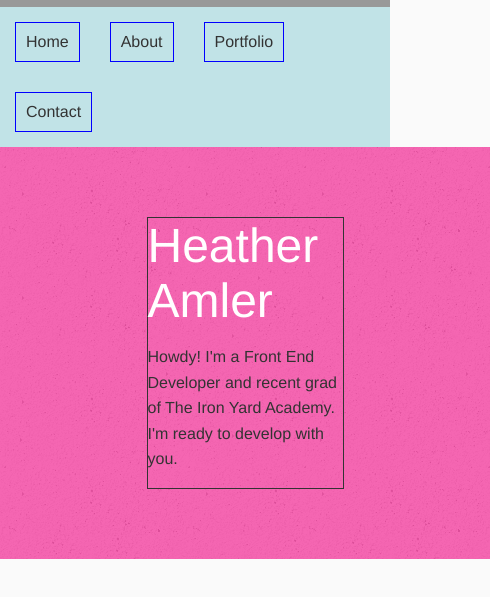
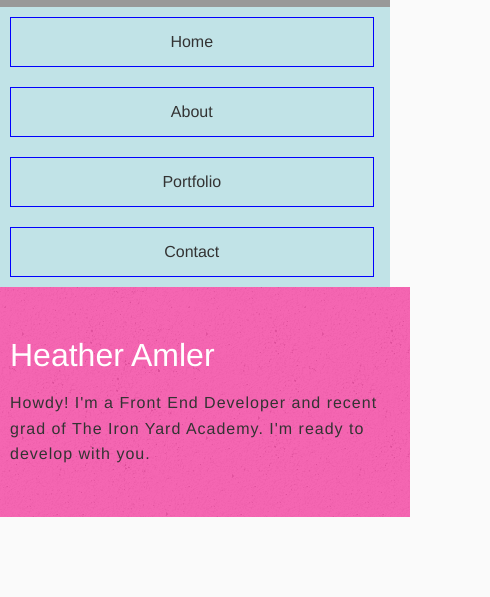
Before and after one commit to amler/portfolio, a website: page app/index.html in a window 390 px wide. Shown: the part 63-660 px from the top of the page, 490 px wide, since content can reach past the window. Drawn offline with nearby package versions, Linux system fonts and the light colour scheme; files that its build step writes are made by us from their sources.

Commit message:
Menu nav with 480 media query is nice

```diff
--- a/app/styles/main.scss
+++ b/app/styles/main.scss
@@ -65,7 +65,6 @@ body {
         z-index: -1;
     }
     .intro-content {
-        border: 1px solid #333;
         margin: 20px auto;
         width: 50%;
 
@@ -79,6 +78,7 @@ body {
 
         p {
             line-height: 1.6;
+            letter-spacing: 0.0625em;
         }
     }
 }
@@ -86,3 +86,38 @@ body {
 .work-thumnails {
     background-color: #C1E3E7;
 }
+
+@media only screen and (max-width : 480px) {
+    .menu {
+        ul {
+            float: none;
+
+            li {
+                display: block;
+                border: 1px solid blue;
+                text-align: center;
+                margin: 10px;
+                padding: 15px;
+                width: 85%;
+            }
+        }
+    }
+
+    .introduction {
+        padding: 10px;
+
+        .intro-content {
+            margin: 40px auto;
+            width: 100%;
+
+            h1 {
+                font-size: 2em;
+            }
+        }
+    }
+
+} // End of 480 query
+
+@media only screen and (min-width : 481px) {
+
+}
```
Also changed, not shown: README.md (added).
